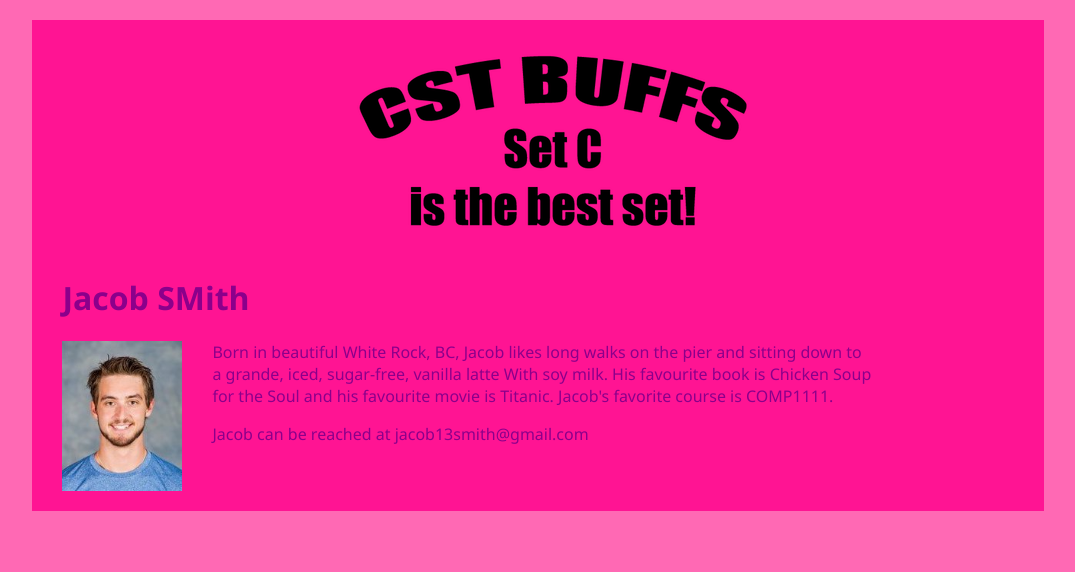
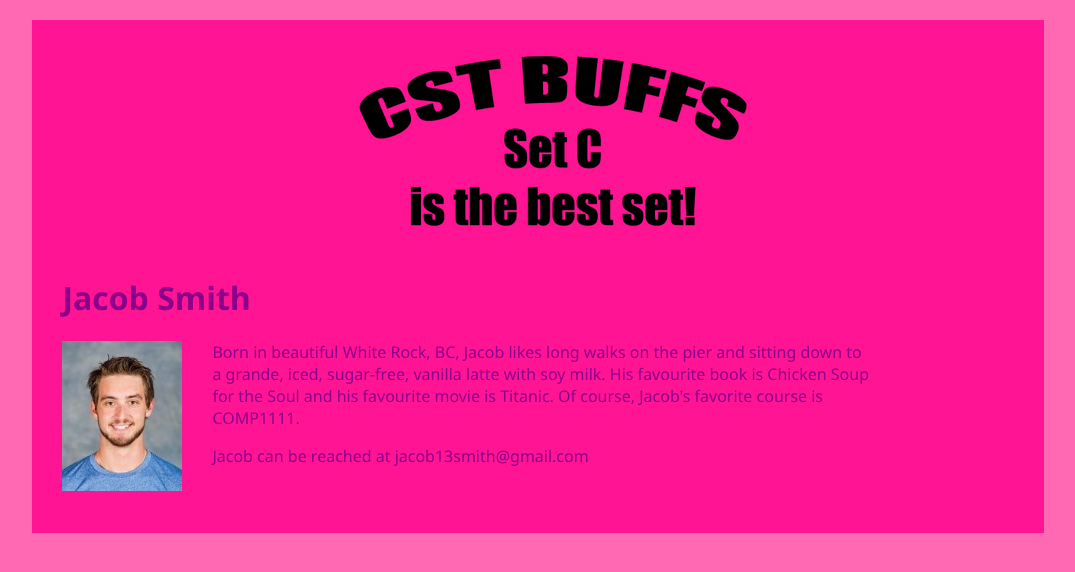
Before and after one commit to Nguyen-Tony/cantelope, a plain HTML site: page JacobSmith.html in a window 1280 px wide. Shown: the whole page, without its empty margins (102-1177 px from the left). Drawn offline with Linux system fonts and the light colour scheme.

Commit message:
Fixed spelling mistakes

```diff
--- a/JacobSmith.html
+++ b/JacobSmith.html
@@ -11,10 +11,10 @@
         <div id="logo">
             <a href="/"><img src="images/CstBuffs.png" alt="CST Buffs" /></a>
         </div>
-        <h1>Jacob SMith</h1>
+        <h1>Jacob Smith</h1>
         <img class="person" src="images/JacobSmith.jpg" alt="Jacob Smith" />
         <div id="bio">
-            <p>Born in beautiful White Rock, BC, Jacob likes long walks on the pier and sitting down to a grande, iced, sugar-free, vanilla latte With soy milk.  His favourite book is Chicken Soup for the Soul and his favourite movie is Titanic. Jacob's favorite course is COMP1111.</p>
+            <p>Born in beautiful White Rock, BC, Jacob likes long walks on the pier and sitting down to a grande, iced, sugar-free, vanilla latte with soy milk.  His favourite book is Chicken Soup for the Soul and his favourite movie is Titanic. Of course, Jacob's favorite course is COMP1111.</p>
             <p>Jacob can be reached at jacob13smith@gmail.com</p>
         </div>
     </div>
```
